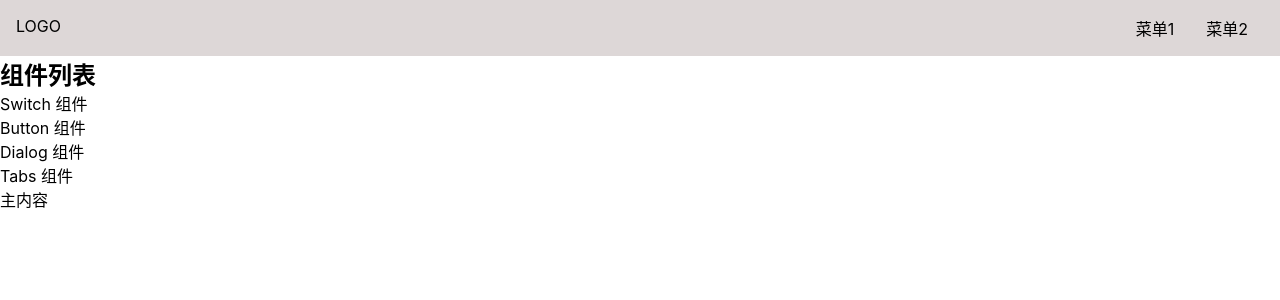
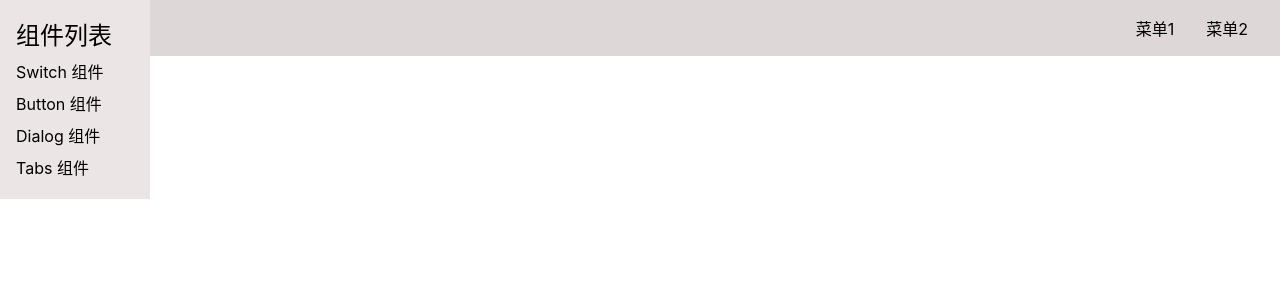
Before and after one commit to Lu9709/wheel-ui-1, a Vue app: page /#/Doc in a window 1280 px wide. Shown: the top 300 px of the page. Built offline with nearby package versions, Linux system fonts and the light colour scheme.

Commit message:
aside样式

```diff
--- a/src/index.scss
+++ b/src/index.scss
@@ -13,6 +13,9 @@ a{
     border-bottom:1px solid;
   }
 }
+h1,h2,h3,h4,h5{
+  font-weight: normal;
+}
 body{
   font-size:16px;
   font-family: -apple-system, "Noto Sans", "Helvetica Neue", Helvetica, "Nimbus Sans L", Arial, "Liberation Sans", "PingFang SC", "Hiragino Sans GB", "Noto Sans CJK SC", "Source Han Sans SC", "Source Han Sans CN", "Microsoft YaHei", "Wenquanyi Micro Hei", "WenQuanYi Zen Hei", "ST Heiti", SimHei, "WenQuanYi Zen Hei Sharp", sans-serif;;
--- a/src/views/Doc.vue
+++ b/src/views/Doc.vue
@@ -5,10 +5,18 @@
       <aside>
         <h2>组件列表</h2>
         <ol>
-          <li><router-link to="/doc/switch">Switch 组件</router-link></li>
-          <li><router-link to="/doc/button">Button 组件</router-link></li>
-          <li><router-link to="/doc/dialog">Dialog 组件</router-link></li>
-          <li><router-link to="/doc/tabs">Tabs 组件</router-link></li>
+          <li>
+            <router-link to="/doc/switch">Switch 组件</router-link>
+          </li>
+          <li>
+            <router-link to="/doc/button">Button 组件</router-link>
+          </li>
+          <li>
+            <router-link to="/doc/dialog">Dialog 组件</router-link>
+          </li>
+          <li>
+            <router-link to="/doc/tabs">Tabs 组件</router-link>
+          </li>
         </ol>
       </aside>
       <main>主内容</main>
@@ -22,4 +30,21 @@ export default {
   components: {TopNav}
 };
 </script>
-<style lang="ts"></style>
+<style lang="scss" scoped>
+aside {
+  background: #ece5e5;
+  width: 150px;
+  padding: 16px;
+  position: fixed;
+  top: 0;
+  left: 0;
+  > h2 {
+    margin-bottom: 4px;
+  }
+  >ol{
+    >li{
+      padding:4px 0;
+    }
+  }
+}
+</style>
```
